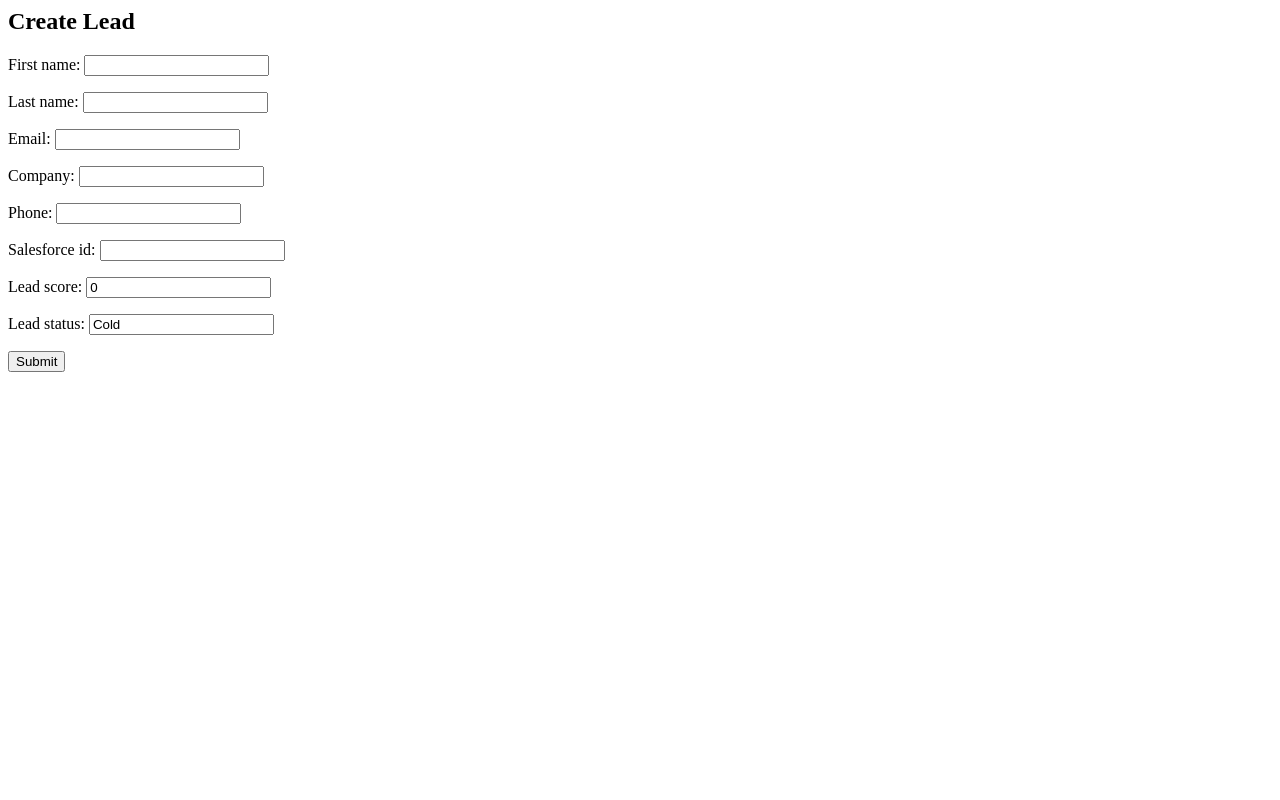
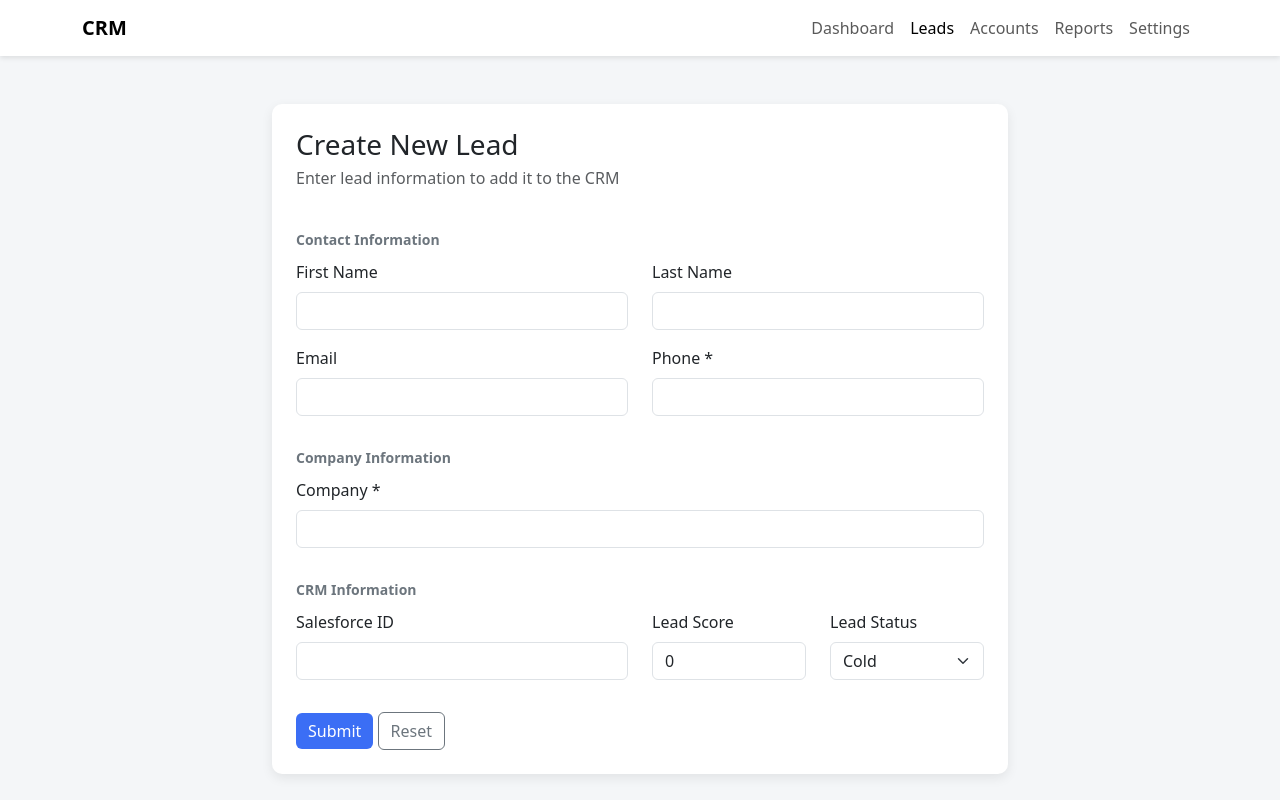
Before and after one commit to KeertIII/salesforce-django-lead-integration, a Django app: page / in a window 1280 px wide. Run offline with Django 5.2, Linux system fonts and the light colour scheme.

Commit message:
updated creating lead UI

```diff
--- a/leads/templates/create_lead.html
+++ b/leads/templates/create_lead.html
@@ -1,6 +1,174 @@
-<h2>Create Lead</h2>
+<!DOCTYPE html>
+<html lang="en">
+<head>
+<meta charset="UTF-8">
+<title>Create Lead</title>
+
+<link href="https://cdn.jsdelivr.net/npm/bootstrap@5.3.3/dist/css/bootstrap.min.css" rel="stylesheet">
+
+<style>
+body{
+    background:#f4f6f8;
+}
+
+.navbar{
+    box-shadow:0 2px 5px rgba(0,0,0,0.1);
+}
+
+.card{
+    border:none;
+    border-radius:10px;
+    box-shadow:0 4px 12px rgba(0,0,0,0.08);
+}
+
+.section-title{
+    font-size:14px;
+    font-weight:600;
+    color:#6c757d;
+    margin-bottom:10px;
+    margin-top:15px;
+}
+
+.btn-primary{
+    background:#3b6ef5;
+    border:none;
+}
+
+.btn-primary:hover{
+    background:#2f5ad8;
+}
+</style>
+
+</head>
+
+<body>
+
+<!-- NAVBAR -->
+<nav class="navbar navbar-expand-lg navbar-light bg-white">
+<div class="container">
+
+<a class="navbar-brand fw-bold" href="#">CRM</a>
+
+<div class="collapse navbar-collapse">
+<ul class="navbar-nav ms-auto">
+
+<li class="nav-item"><a class="nav-link" href="#">Dashboard</a></li>
+<li class="nav-item"><a class="nav-link active" href="#">Leads</a></li>
+<li class="nav-item"><a class="nav-link" href="#">Accounts</a></li>
+<li class="nav-item"><a class="nav-link" href="#">Reports</a></li>
+<li class="nav-item"><a class="nav-link" href="#">Settings</a></li>
+
+</ul>
+</div>
+
+</div>
+</nav>
+
+
+<div class="container mt-5">
+
+<div class="row justify-content-center">
+
+<div class="col-md-8">
+
+<div class="card p-4">
+
+<h3 class="mb-1">Create New Lead</h3>
+<p class="text-muted mb-4">Enter lead information to add it to the CRM</p>
+
 <form method="POST">
-    {% csrf_token %}
-    {{ form.as_p }}
-    <button type="submit">Submit</button>
+
+<!-- CONTACT INFO -->
+<div class="section-title">Contact Information</div>
+
+<div class="row">
+
+<div class="col-md-6 mb-3">
+<label class="form-label">First Name</label>
+<input type="text" name="first_name" class="form-control">
+</div>
+
+<div class="col-md-6 mb-3">
+<label class="form-label">Last Name</label>
+<input type="text" name="last_name" class="form-control">
+</div>
+
+<div class="col-md-6 mb-3">
+<label class="form-label">Email</label>
+<input type="email" name="email" class="form-control">
+</div>
+
+<div class="col-md-6 mb-3">
+<label class="form-label">Phone *</label>
+<input type="text" name="phone" class="form-control" required>
+</div>
+
+</div>
+
+
+<!-- COMPANY -->
+<div class="section-title">Company Information</div>
+
+<div class="row">
+
+<div class="col-md-12 mb-3">
+<label class="form-label">Company *</label>
+<input type="text" name="company" class="form-control" required>
+</div>
+
+</div>
+
+
+<!-- CRM INFO -->
+<div class="section-title">CRM Information</div>
+
+<div class="row">
+
+<div class="col-md-6 mb-3">
+<label class="form-label">Salesforce ID</label>
+<input type="text" name="salesforce_id" class="form-control">
+</div>
+
+<div class="col-md-3 mb-3">
+<label class="form-label">Lead Score</label>
+<input type="number" name="lead_score" class="form-control" value="0">
+</div>
+
+<div class="col-md-3 mb-3">
+<label class="form-label">Lead Status</label>
+
+<select name="lead_status" class="form-select">
+<option>Cold</option>
+<option>Warm</option>
+<option>Hot</option>
+</select>
+
+</div>
+
+</div>
+
+
+<!-- BUTTONS -->
+
+<div class="mt-3">
+
+<button type="submit" class="btn btn-primary">
+Submit
+</button>
+
+<button type="reset" class="btn btn-outline-secondary">
+Reset
+</button>
+
+</div>
+
 </form>
+
+</div>
+</div>
+</div>
+</div>
+
+
+</body>
+</html>
```
Also changed, not shown: leads/migrations/0004_alter_lead_id.py (added).
